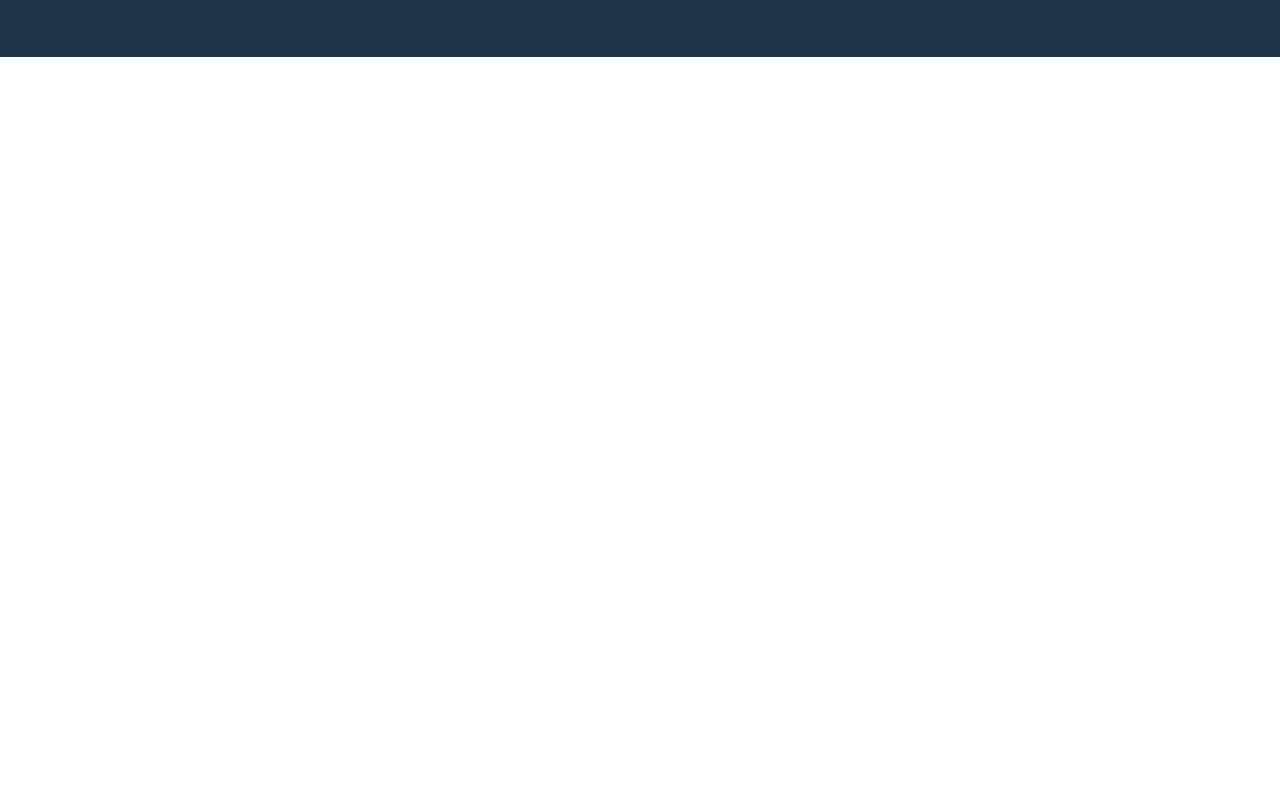
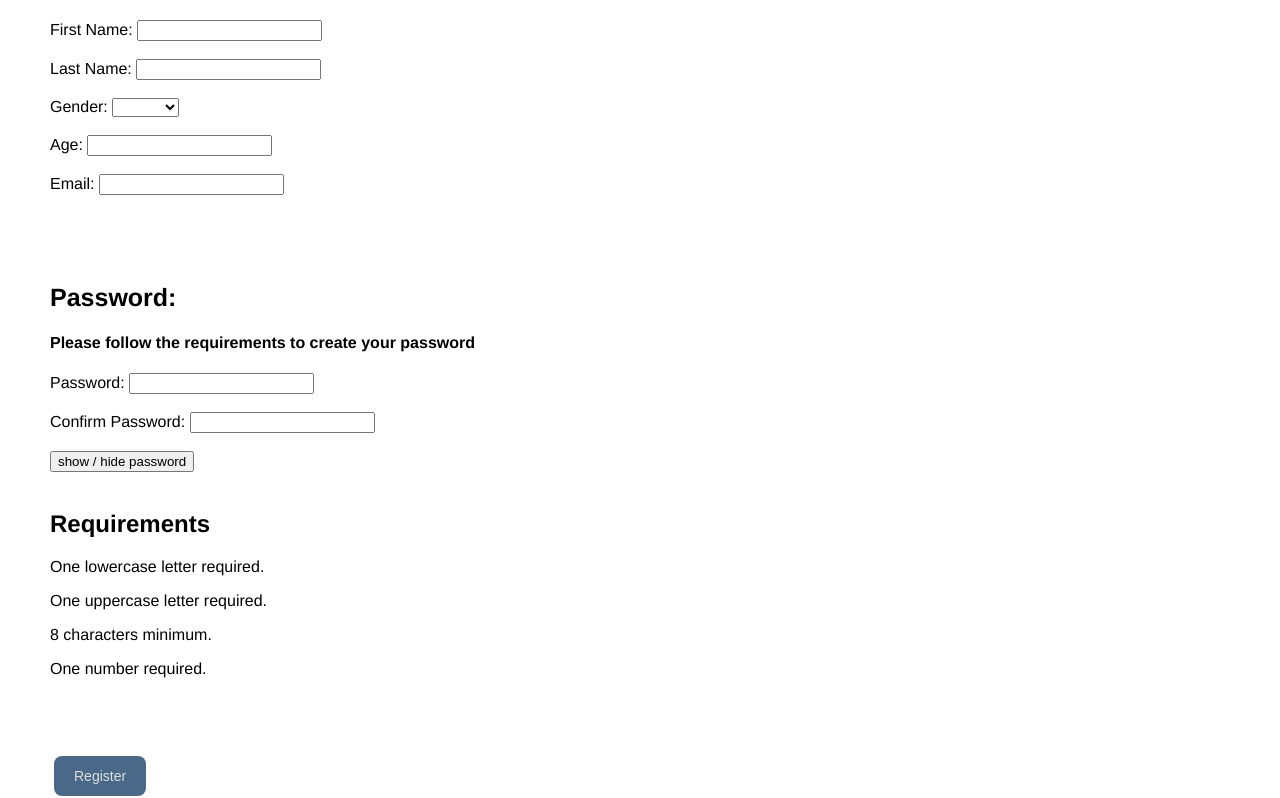
Before and after one commit to quekyizhen/BT3103CovidAdvisor, a Vue app: page /#/register in a window 1280 px wide. Shown: the part 643-1441 px from the top of the page. Before the commit the page ends 800 px from the top, so only its background shows below. Built offline with nearby package versions, Linux system fonts and the light colour scheme.

Commit message:
Fixed z-index issues, configured home page, created register page.

```diff
--- a/package.json
+++ b/package.json
@@ -12,6 +12,7 @@
     "vue": "^2.6.11",
     "vue-router": "^3.4.7",
     "vue-simple-calendar": "^5.0.0",
+    "vue-tweet-embed": "^2.4.0",
     "vue-wordcloud": "^1.1.1"
   },
   "devDependencies": {
--- a/src/App.vue
+++ b/src/App.vue
@@ -14,6 +14,9 @@
     <div style="width:100%;">
       <router-view @toggleSignIn="toggleSignIn" @toggleSignOut="toggleSignOut"></router-view>
     </div>
+
+
+
     <div id="copyright">&#169; BT3103 Octopus 2020</div>
   </div>
 </template>
@@ -106,7 +109,7 @@ h1 {
   font-weight: bold;
   line-height: 100px;
   transition:0.5s;
-  color:white
+  color:white;
 }
 
 .link a:hover {
@@ -130,6 +133,21 @@ h1 {
   font-weight:lighter;
   font-size:11px;
   line-height:50px;
+  margin-bottom:-70px
+}
+
+#end {
+  background-color: rgb(32,52,79);
+  border: none;
+  color: white;
+  padding: 12px 20px;
+  text-align: center;
+  text-decoration: none;
+  display: inline-block;
+  font-size: 14px;
+  margin: 8px 4px;
+  cursor: pointer;
+  border-radius: 8px;
 }
 
 
--- a/src/components/Default.vue
+++ b/src/components/Default.vue
@@ -1,13 +1,29 @@
 <template>
   <div id="default">
-This is the default home page.
+
+    <div id="textbox">Welcome to the COVID-19 Advisor, the web application that helps you keep you and your loved ones safe during this pandemic.
+    Take the survey to find out how high your risk of having COVID is, and create an account to track your encounters with
+      confirmed patients as well as your symptoms. Take the test now — it's fast, free and anonymous.
+      <br><br><br>
+      <button id="end" style="font-size:18px;font-weight:bold;margin:10px"><router-link to="/symptoms">Start tracking now</router-link></button>
+    </div>
+    <div id="twitter">
+      <Timeline id="WHO" sourceType="profile" style="width:350px;" :options="{ tweetLimit: '10' }"/>
+    </div>
+
+
   </div>
 </template>
 
 <script>
+import { Timeline } from 'vue-tweet-embed'
+
+
 export default {
   name: "Default",
-
+components: {
+     Timeline
+}
 }
 </script>
 
@@ -15,4 +31,21 @@ export default {
 #default {
   padding:50px;
 }
+
+#textbox {
+  display:inline-block;
+  width:calc(100% - 450px);
+  vertical-align:top;
+  text-align:justify;
+  margin:30px;
+}
+
+#twitter {
+  width:350px;
+  padding:20px;
+  display:inline-block;
+  height:300px;
+  overflow:auto;
+  vertical-align:top;
+}
 </style>
--- a/src/components/Login.vue
+++ b/src/components/Login.vue
@@ -6,6 +6,9 @@
   <label for="password">Password:</label>
   <input type="password" v-model="password" value="password"><br>
   <button @click="$emit('toggleSignIn', username)">Sign In</button>
+  <hr>
+  New to the covid advisor? <a><router-link to="/register">Register here</router-link></a> or
+  <a><router-link to="/symptoms">continue anonymously</router-link></a>.
 </div>
 </template>
 
@@ -50,4 +53,15 @@ button {
   cursor: pointer;
   border-radius: 8px;
 }
+a {
+  color:#2c3e50;
+  font-weight:bold;
+  transition:0.5s;
+}
+
+a:hover {
+  color: #456a9b;
+  text-decoration: underline;
+  transition:0.5s;
+}
 </style>
--- a/src/components/Profile.vue
+++ b/src/components/Profile.vue
@@ -1,6 +1,6 @@
 <template>
 <div id="container">
-    <div class="tab">
+    <div id="tab">
         <h1>My Profile</h1> <br>
 
         <router-link style="text-decoration: none;" to="/profile">
@@ -30,24 +30,22 @@ export default {
 </script>
 
 <style scoped>
-#container {
-  vertical-align: top;
-}
-.tab {
+
+#tab {
   display: inline-block;
   border: 1px solid rgb(32,52,79);
   background-color: rgb(32,52,79);
   width: 20%;
-  height: 1000px;
+  height:1000px;
   margin-right: 30px;
   vertical-align: top;
   padding-bottom: 20px;
 }
-.tab h1 {
+#tab h1 {
     color: white;
     margin: 35px
 }
-.tab button {
+#tab button {
   display: block;
   background-color: inherit;
   color: white;
@@ -61,13 +59,13 @@ export default {
   transition: 0.3s;
   font-size:18px
 }
-.tab button:hover {
+#tab button:hover {
   background-color:rgb(117, 155, 204);
 }
-.tab button:focus {
+#tab button:focus {
   background-color: rgb(117, 155, 204);
 }
-.tab button:active {
+#tab button:active {
   background-color: rgb(117, 155, 204);
 }
 
@@ -92,19 +90,7 @@ select {
     width: 100px
 }
 
-#end {
-    background-color: rgb(32,52,79);
-    border: none;
-    color: white;
-    padding: 12px 20px;
-    text-align: center;
-    text-decoration: none;
-    display: inline-block;
-    font-size: 14px;
-    margin: 8px 4px;
-    cursor: pointer;
-    border-radius: 8px;
-}
+
 .matches p {
   font-size: 1.1em;
   text-align: center;
--- /dev/null
+++ b/src/components/Register.vue
@@ -0,0 +1,165 @@
+<template>
+  <div id="register">
+    <h1>Personal Information:</h1>
+    <div>
+      <label for="name">First Name:
+        <input type="text" v-model="fname" value="fname">
+      </label>
+      <br><br>
+
+      <label for="name">Last Name:
+        <input type="text" v-model="lname" value="lname">
+      </label>
+      <br><br>
+
+      <label for="name">Gender:
+        <select v-model="gender">
+          <option disabled value=""></option>
+          <option>Male</option>
+          <option>Female</option>
+        </select>
+      </label><br><br>
+
+      <label for="name">Age:
+        <input type="number" v-model="age" value="age">
+      </label>
+      <br><br>
+
+      <label for="name">Email:
+        <input type="text" v-model="email" value="email">
+      </label> <br><br>
+      <br>
+    </div>
+
+    <br><br>
+
+    <h1>Password:</h1>
+    <h4>Please follow the requirements to create your password</h4>
+    <div class="items">
+
+      <label for="name">Password:
+        <input :type="passwordFieldType" v-model="npassword" value="npassword">
+      </label> <br><br>
+
+      <label for="name">Confirm Password:
+        <input :type="passwordFieldType" v-model.lazy="cnpassword" value="cnpassword">
+      </label> <br><br>
+
+      <button type="password" @click="switchVisibility">show / hide password</button>
+      <br><br>
+
+      <transition name="hint" appear>
+        <div v-if='passwordValidation.errors.length > 0 && !submitted' class='hints'>
+          <h2>Requirements</h2>
+          <p v-for='error in passwordValidation.errors' v-bind:key="error">{{error}}</p>
+        </div>
+      </transition>
+      <div class="matches" v-if='notSamePasswords'>
+        <p>Passwords don't match</p>
+      </div>
+      <br><br><br>
+    </div>
+    <div class="special"><button @click='resetPasswords' :disabled="checkPasswords">
+      Register
+    </button>
+    </div>
+  </div>
+</template>
+
+<script>
+export default {
+  name: "Register",
+  data() {
+    return {
+      rules: [
+        { message:'One lowercase letter required.', regex:/[a-z]+/ },
+        { message:"One uppercase letter required.",  regex:/[A-Z]+/ },
+        { message:"8 characters minimum.", regex:/.{8,}/ },
+        { message:"One number required.", regex:/[0-9]+/ }
+      ],
+      fname:'',
+      lname:'',
+      gender:'',
+      age:'',
+      email:'',
+      passwordFieldType: 'password',
+      npassword:'',
+      cnpassword:'',
+      submitted:false
+    }
+  },
+  methods: {
+    switchVisibility() {
+      this.passwordFieldType = this.passwordFieldType === 'password' ? 'text' : 'password'
+    },
+    resetPasswords () {
+      this.npassword = ''
+      this.cnpassword = ''
+      this.submitted = true
+      setTimeout(() => {
+        this.submitted = false
+      }, 2000)
+    },
+  },
+  computed: {
+    checkPasswords() {
+      if (!this.passwordsFilled || !this.passwordValidation.valid || this.notSamePasswords) {
+        return true;
+      } else {
+        return false;
+      }
+    },
+    notSamePasswords () {
+      if (this.passwordsFilled) {
+        return (this.npassword !== this.cnpassword)
+      } else {
+        return false
+      }
+    },
+    passwordsFilled () {
+      return (this.npassword !== '' && this.cnpassword !== '');
+    },
+    passwordValidation () {
+      let errors = []
+      for (let condition of this.rules) {
+        if (!condition.regex.test(this.npassword)) {
+          errors.push(condition.message)
+        }
+      }
+      if (errors.length === 0) {
+        return { valid:true, errors }
+      } else {
+        return { valid:false, errors }
+      }
+    }
+  }
+}
+</script>
+
+<style scoped>
+#register {
+  padding:50px;
+}
+.special button {
+  background-color: rgb(32,52,79);
+  border: none;
+  color: white;
+  padding: 12px 20px;
+  text-align: center;
+  text-decoration: none;
+  display: inline-block;
+  font-size: 14px;
+  margin: 8px 4px;
+  cursor: pointer;
+  border-radius: 8px;
+}
+
+.special button:disabled {
+  background: #4a6988;
+  color:#ddd
+}
+
+.special button:hover:disabled {
+  cursor:default;
+}
+</style>
--- a/src/components/RiskAssessments.vue
+++ b/src/components/RiskAssessments.vue
@@ -16,15 +16,15 @@
       />
     </calendar-view>
 
+  </div>
+  <div id="buffer"></div>
   <div id="risk">
     <h2 v-if="isHidden == false">Your symptoms recorded on this day were:</h2>
-      </div><br>
+  </div>
 
   <h2>Clear past risk assessments</h2>
   <h4>By clicking the button below all your past risk assessments will be permanently deleted</h4>
   <button id="end" @click="clearAssessments">Clear Risk Assessments</button>
-
-    </div>
 </div>
 </template>
 
@@ -86,20 +86,19 @@ export default {
 }
 </script>
 <style scoped>
-#container {
-  vertical-align: top;
-  display:inline-block;
-  width:1000px;
-}
+
 
 #cal {
   font-family: 'Avenir', Helvetica, Arial, sans-serif;
 		color: #2c3e50;
-		height: 67vh;
-		width: 100%;
+		height: 60vh;
+  width:calc(100% - 380px);
     display: inline-block;
     text-align: left;
     vertical-align: top;
+  position:absolute;
+  z-index:-999;
+
 		/* margin-left: auto;
 		margin-right: auto; */
 }
@@ -117,4 +116,9 @@ export default {
     border-radius: 8px;
 }
 
+#buffer {
+  width:100%;
+  height:70vh;
+}
+
 </style>
--- a/src/components/WordCloud.vue
+++ b/src/components/WordCloud.vue
@@ -1,5 +1,7 @@
 <template>
   <div>
+  <div id="cloud">
+
       <wordcloud
       :data="defaultWords"
       nameKey="name"
@@ -8,6 +10,8 @@
       :showTooltip="false"
       :wordClick="wordClickHandler">
       </wordcloud>
+  </div>
+  <div id="buffer"></div>
   </div>
 </template>
 
@@ -69,5 +73,16 @@ export default {
 </script>
 
 <style scoped>
-
+#cloud {
+  position:absolute;
+  width:100%;
+  height:1000px;
+  overflow:hidden;
+  z-index:-999;
+  left:0;
+}
+#buffer {
+  width:100%;
+  height:400px;
+}
 </style>
--- a/src/routes/index.js
+++ b/src/routes/index.js
@@ -9,6 +9,7 @@ import RiskAssessments from "@/components/RiskAssessments";
 import Settings from "@/components/Settings";
 import Account from "@/components/Account";
 import SymptomsPage2 from "@/components/SymptomsPage2";
+import Register from "@/components/Register";
 
 Vue.use(Router)
 
@@ -25,4 +26,7 @@ export default new Router({
         },
     { path: '/stats', name: "Stats",component: Stats},
     { path: '/login', component: Login},
-    { path: '/', name: "Default", component: Default}]});
+    { path: '/', name: "Default", component: Default},
+        { path: '/register', name: "Register", component: Register},
+    ]
+});
```
Also changed, not shown: 1 other file (tests, documents, lock files or other folders). Lines whose indentation alone changed are shown as unchanged.
